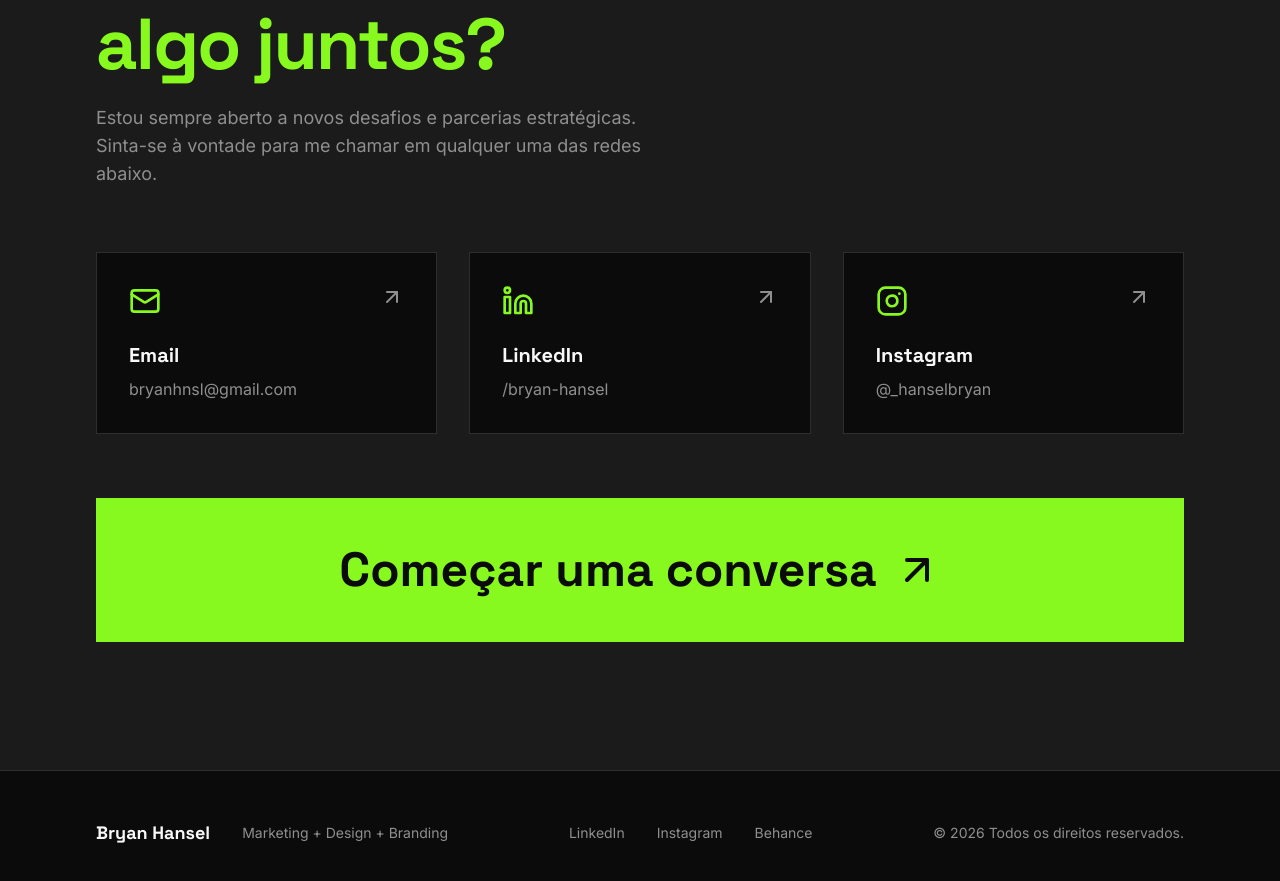
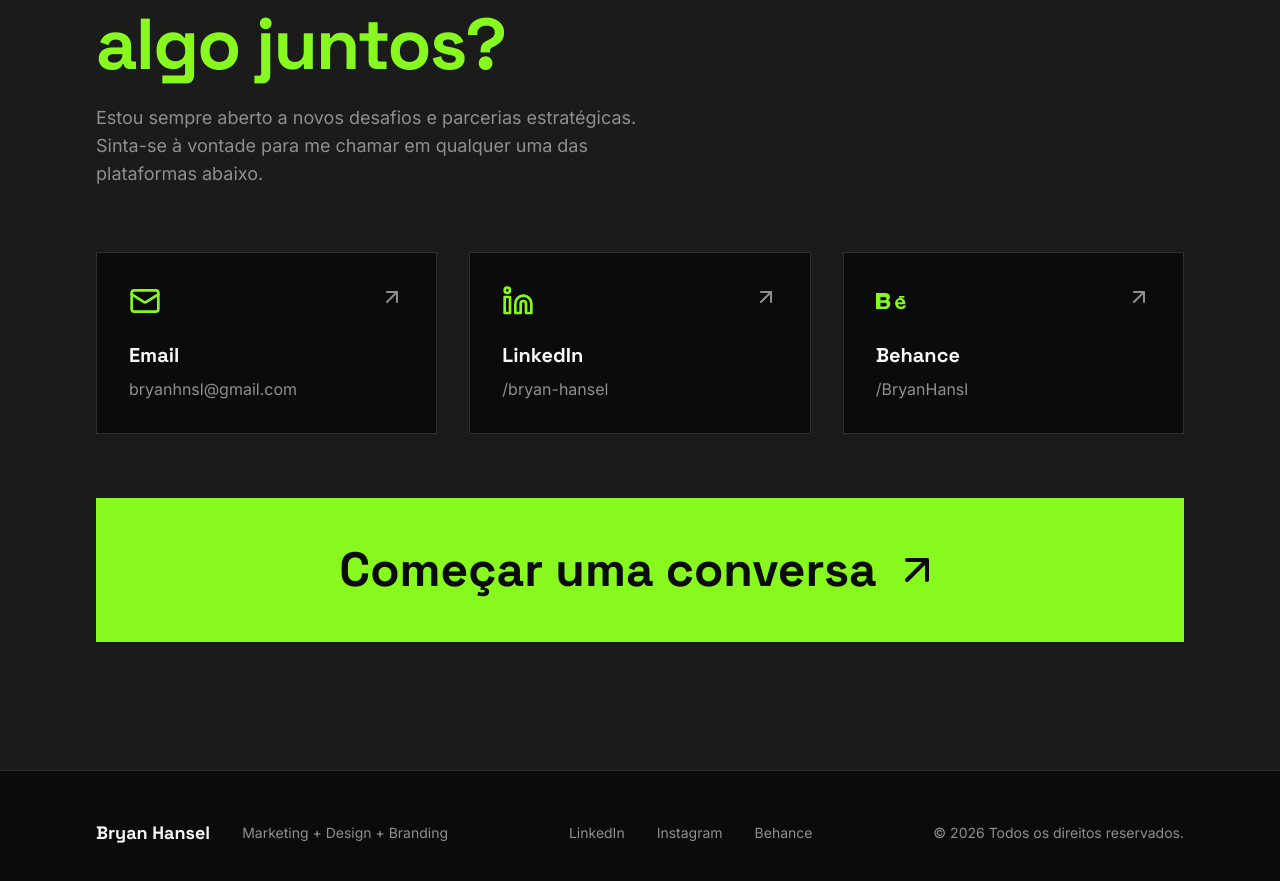
Before and after one commit to caiquenaimi/portifolio-Bryan-Hansel, a Next.js app: page / in a window 1280 px wide. Shown: the part 7625-8506 px from the top of the page. Built offline with nearby package versions, Linux system fonts and the light colour scheme.

Commit message:
adiciona ícone do Behance ao componente Contact e simplifica a mensagem de email

```diff
--- a/components/contact.tsx
+++ b/components/contact.tsx
@@ -1,8 +1,21 @@
 "use client";
 
 import { motion } from "framer-motion";
-import { ArrowUpRight, Mail, Linkedin, Instagram, Check } from "lucide-react";
+import { ArrowUpRight, Mail, Linkedin, Check } from "lucide-react";
 import { useState } from "react";
+
+// Ícone do Behance em SVG para consistência visual
+const BehanceIcon = ({ className }: { className?: string }) => (
+  <svg
+    role="img"
+    viewBox="0 0 24 24"
+    className={className}
+    fill="currentColor"
+    xmlns="http://www.w3.org/2000/svg"
+  >
+    <path d="M22 14.4h-5.486c.214 1.13.926 1.914 2.103 1.914 1.101 0 1.73-.44 1.93-1.02h2.077c-.457 1.614-1.954 2.786-4.007 2.786-2.756 0-4.272-1.956-4.272-4.143 0-2.143 1.445-4.143 3.918-4.143 2.345 0 3.737 1.888 3.737 4.041 0 .147-.013.313-.013.565zm-2.235-1.474c-.027-1.13-.841-1.748-1.762-1.748-1.075 0-1.723.633-1.895 1.748h3.657zM6.666 18H0V6h6.85c2.155 0 3.613 1.082 3.613 3.102 0 1.054-.454 1.91-1.402 2.327.948.298 1.647 1.144 1.647 2.442 0 2.459-1.556 4.129-4.042 4.129zm-3.332-6.47h2.86c1.04 0 1.602-.468 1.602-1.277 0-.794-.562-1.171-1.602-1.171H3.334v2.448zm0 4.545h3.111c1.103 0 1.752-.572 1.752-1.417 0-.818-.649-1.372-1.752-1.372H3.334v2.789zM21.257 8.333h-3.958V9.6h3.958V8.333z" />
+  </svg>
+);
 
 export function Contact() {
   const [copied, setCopied] = useState(false);
@@ -10,24 +23,15 @@ export function Contact() {
 
   const handleContact = (e: React.MouseEvent) => {
     e.preventDefault();
-
-    const subject = encodeURIComponent(
-      "Contato via Portfólio - [Seu Nome/Empresa]",
-    );
-
+    const subject = encodeURIComponent("Contato via Portfólio");
     window.location.href = `mailto:${email}?subject=${subject}`;
-
     navigator.clipboard.writeText(email);
     setCopied(true);
-
     setTimeout(() => setCopied(false), 3000);
   };
 
   return (
-    <section
-      id="contato"
-      className="py-24 md:py-32 px-6 md:px-12 lg:px-24 bg-secondary"
-    >
+    <section id="contato" className="py-24 md:py-32 px-6 md:px-12 lg:px-24 bg-secondary">
       <div className="max-w-7xl mx-auto">
         <motion.div
           initial={{ opacity: 0, y: 40 }}
@@ -36,49 +40,37 @@ export function Contact() {
           viewport={{ once: true }}
           className="space-y-16"
         >
-          {/* Header */}
           <div className="space-y-6">
             <div className="flex items-center gap-3 text-muted-foreground text-sm tracking-widest uppercase">
               <span className="w-8 h-px bg-accent" />
               <span>Contato</span>
             </div>
             <h2 className="font-[family-name:var(--font-heading)] text-4xl md:text-6xl lg:text-7xl font-bold tracking-tight">
-              Vamos construir
-              <br />
+              Vamos construir<br />
               <span className="text-accent">algo juntos?</span>
             </h2>
             <p className="text-lg text-muted-foreground max-w-xl">
               Estou sempre aberto a novos desafios e parcerias estratégicas.
-              Sinta-se à vontade para me chamar em qualquer uma das redes
-              abaixo.
+              Sinta-se à vontade para me chamar em qualquer uma das plataformas abaixo.
             </p>
           </div>
 
-          {/* Contact Grid */}
           <div className="grid md:grid-cols-2 lg:grid-cols-3 gap-8">
-            {/* Email Card - Agora usando onClick */}
+            {/* Email */}
             <motion.button
               onClick={handleContact}
               whileHover={{ y: -8 }}
-              className="group p-8 bg-background border border-border hover:border-accent transition-colors text-left w-full relative"
+              className="group p-8 bg-background border border-border hover:border-accent transition-colors text-left w-full"
             >
               <div className="flex items-start justify-between mb-6">
                 <Mail className="w-8 h-8 text-accent" />
-                {copied ? (
-                  <Check className="w-6 h-6 text-green-500" />
-                ) : (
-                  <ArrowUpRight className="w-6 h-6 text-muted-foreground group-hover:text-accent transition-colors" />
-                )}
+                {copied ? <Check className="w-6 h-6 text-green-500" /> : <ArrowUpRight className="w-6 h-6 text-muted-foreground group-hover:text-accent transition-colors" />}
               </div>
-              <h3 className="font-[family-name:var(--font-heading)] text-xl font-bold mb-2">
-                Email
-              </h3>
-              <p className="text-muted-foreground">
-                {copied ? "Copiado para a área de transferência!" : email}
-              </p>
+              <h3 className="font-[family-name:var(--font-heading)] text-xl font-bold mb-2">Email</h3>
+              <p className="text-muted-foreground">{copied ? "Copiado!" : email}</p>
             </motion.button>
 
-            {/* LinkedIn Card */}
+            {/* LinkedIn */}
             <motion.a
               href="https://www.linkedin.com/in/bryan-hansel-698b11239/"
               target="_blank"
@@ -90,32 +82,27 @@ export function Contact() {
                 <Linkedin className="w-8 h-8 text-accent" />
                 <ArrowUpRight className="w-6 h-6 text-muted-foreground group-hover:text-accent transition-colors" />
               </div>
-              <h3 className="font-[family-name:var(--font-heading)] text-xl font-bold mb-2">
-                LinkedIn
-              </h3>
+              <h3 className="font-[family-name:var(--font-heading)] text-xl font-bold mb-2">LinkedIn</h3>
               <p className="text-muted-foreground">/bryan-hansel</p>
             </motion.a>
 
-            {/* Instagram Card */}
+            {/* Behance com Ícone SVG */}
             <motion.a
-              href="https://www.instagram.com/_hanselbryan/"
+              href="https://www.behance.net/BryanHansl"
               target="_blank"
               rel="noopener noreferrer"
               whileHover={{ y: -8 }}
               className="group p-8 bg-background border border-border hover:border-accent transition-colors"
             >
               <div className="flex items-start justify-between mb-6">
-                <Instagram className="w-8 h-8 text-accent" />
+                <BehanceIcon className="w-8 h-8 text-accent" />
                 <ArrowUpRight className="w-6 h-6 text-muted-foreground group-hover:text-accent transition-colors" />
               </div>
-              <h3 className="font-[family-name:var(--font-heading)] text-xl font-bold mb-2">
-                Instagram
-              </h3>
-              <p className="text-muted-foreground">@_hanselbryan</p>
+              <h3 className="font-[family-name:var(--font-heading)] text-xl font-bold mb-2">Behance</h3>
+              <p className="text-muted-foreground">/BryanHansl</p>
             </motion.a>
           </div>
 
-          {/* Big CTA */}
           <motion.button
             onClick={handleContact}
             whileHover={{ scale: 1.01 }}
```
